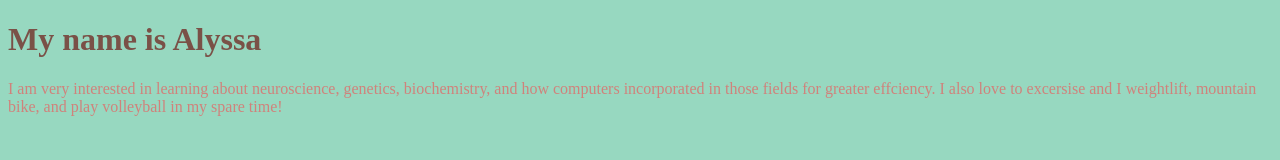
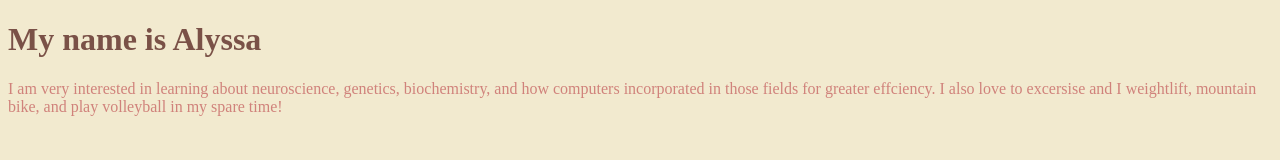
Before and after one commit to alyssapalermo/alyssapalermo.github.io, a plain HTML site: page index.html in a window 1280 px wide. Drawn offline with Linux system fonts and the light colour scheme.

Commit message:
Update index.html
changed background color

```diff
--- a/index.html
+++ b/index.html
@@ -4,7 +4,7 @@
   <title>My Personal Introduction</title>
   <style>
     body {
-      background-color: #97D8C0;
+      background-color: #F2EACF;
     }
     h1 {
       color: #7A5147;
```
